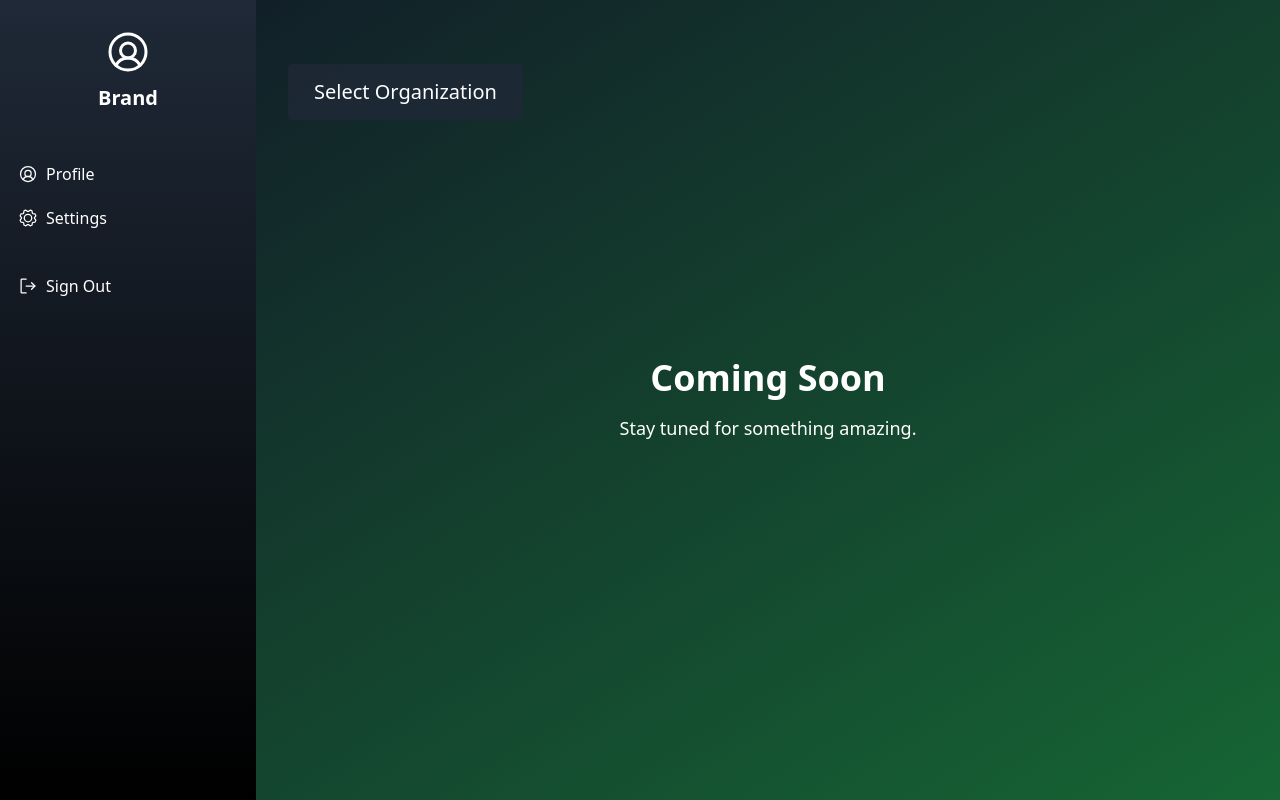
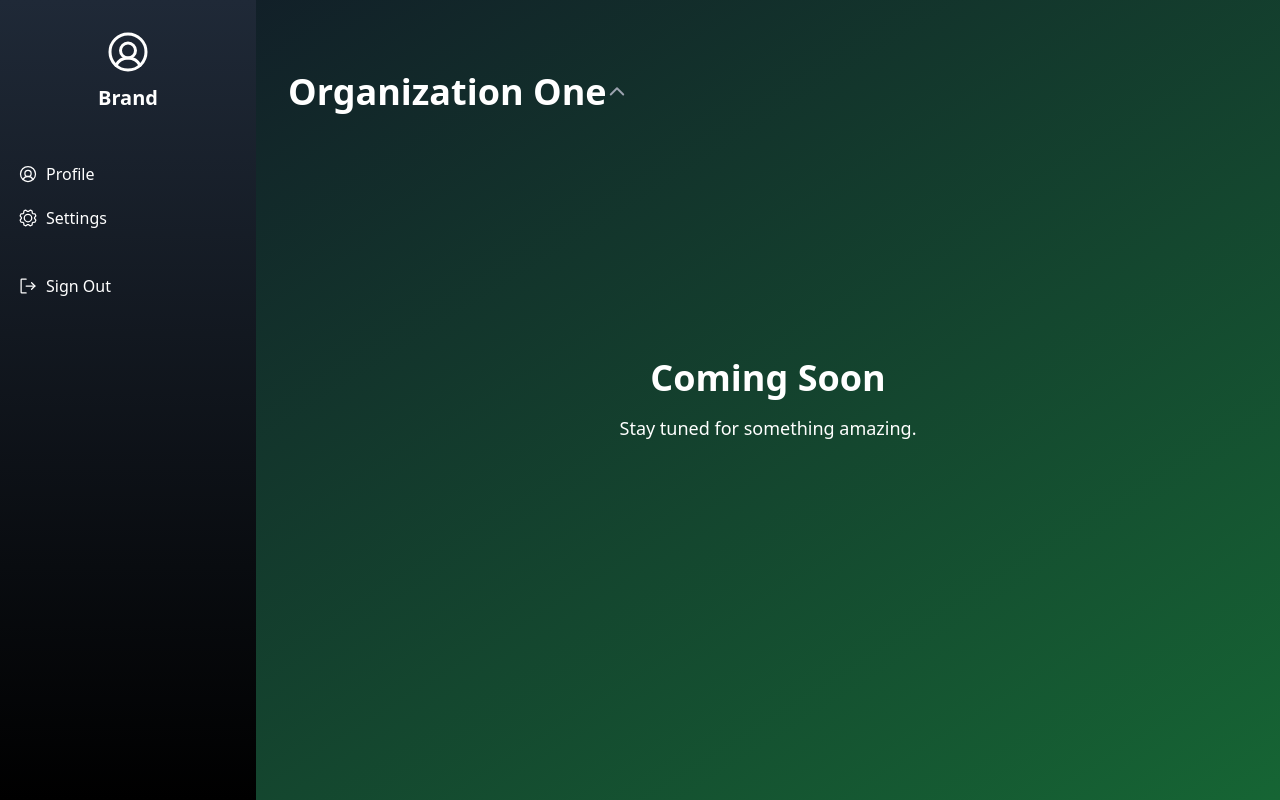
Before and after one commit to pugstarr/sushift, a React (Create React App) app in the folder client/: page /home in a window 1280 px wide. Built offline with nearby package versions, Linux system fonts and the light colour scheme.

Commit message:
fix: sexy dropdowns

```diff
--- a/client/src/components/OrganizationDropdown.js
+++ b/client/src/components/OrganizationDropdown.js
@@ -1,35 +1,51 @@
 // OrganizationDropdown.js
-import React, { useState } from 'react';
-import { X } from 'phosphor-react';
+import React, { useState, useRef, useEffect } from 'react';
+import { CaretUp, Plus } from 'phosphor-react';
 
 const OrganizationDropdown = ({ organizations, onOrganizationSelected, onAddOrJoinOrganization }) => {
   const [isOpen, setIsOpen] = useState(false);
+  const [buttonWidth, setButtonWidth] = useState(0); // State to store the button's width
+  const buttonRef = useRef(null); // Ref for the button/text area
+
+  useEffect(() => {
+    if (buttonRef.current) {
+      setButtonWidth(buttonRef.current.offsetWidth); // Set dropdown width based on button width
+    }
+  }, [buttonRef.current]);
 
   const toggleDropdown = () => setIsOpen(!isOpen);
 
+  const placeholderText = organizations.length > 0 ? organizations[0].name : "Select Organization";
+
   return (
-    <div className="relative">
-      <button onClick={toggleDropdown} className="bg-gray-800 bg-opacity-75 text-white py-3 px-6 rounded text-xl hover:border-green-700 border-2 border-transparent transition-all duration-200">
-        Select Organization
-      </button>
+    <div className="relative inline-block text-white" ref={buttonRef}>
+      <div
+        onClick={toggleDropdown}
+        className="cursor-pointer bg-transparent py-2 flex items-center justify-between"
+      >
+        <h1 className="text-4xl font-bold">{placeholderText}</h1>
+        <CaretUp size={20} weight="bold" className={`text-gray-400 transition-transform ${isOpen ? 'transform rotate-180' : ''}`} />
+      </div>
       {isOpen && (
-        <div className="absolute right-0 mt-2 py-2 w-64 bg-gray-300 rounded-md shadow-xl z-20">
-          <div className="flex justify-end px-4">
-            <X size={20} className="text-gray-600 hover:text-gray-800 cursor-pointer" onClick={toggleDropdown} />
-          </div>
+        <div className="absolute right-0 mt-2" style={{width: `${buttonWidth}px`}}>
+          <div className="bg-gray-800 rounded-lg shadow-xl">
             {organizations.map((org) => (
               <a
                 key={org.id}
                 href="#!"
-              className="block px-4 py-2 text-sm text-gray-800 hover:bg-gray-400"
-              onClick={() => onOrganizationSelected(org)}
+                className="block px-4 py-2 text-sm hover:border-green-700 border-2 border-transparent transition-all duration-200"
+                onClick={() => { onOrganizationSelected(org); setIsOpen(false); }}
               >
                 {org.name}
               </a>
             ))}
-          <a href="#!" className="block px-4 py-2 text-sm text-gray-800 hover:bg-gray-400" onClick={onAddOrJoinOrganization}>
-            + Add New Organization
+            <div className="flex items-center justify-start mt-2 px-4 py-2 hover:border-green-700 border-2 border-transparent transition-all duration-200">
+              <Plus size={20} className="text-green-500 mr-2" />
+              <a href="#!" className="font-bold" onClick={onAddOrJoinOrganization}>
+                Add New Organization
               </a>
+            </div>
+          </div>
         </div>
       )}
     </div>
```
Lines whose indentation alone changed are shown as unchanged.
